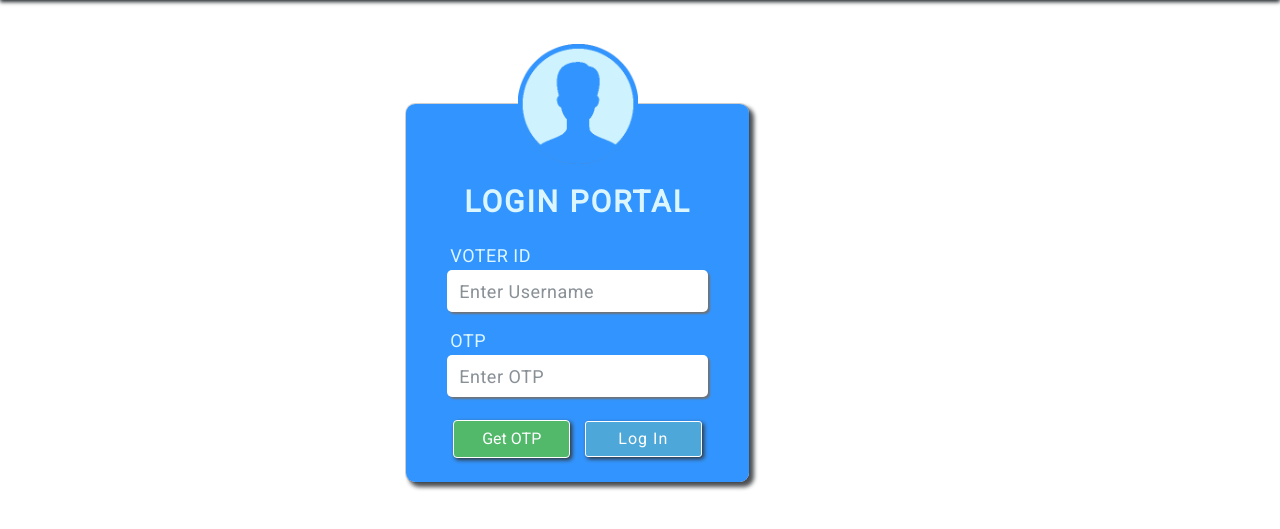
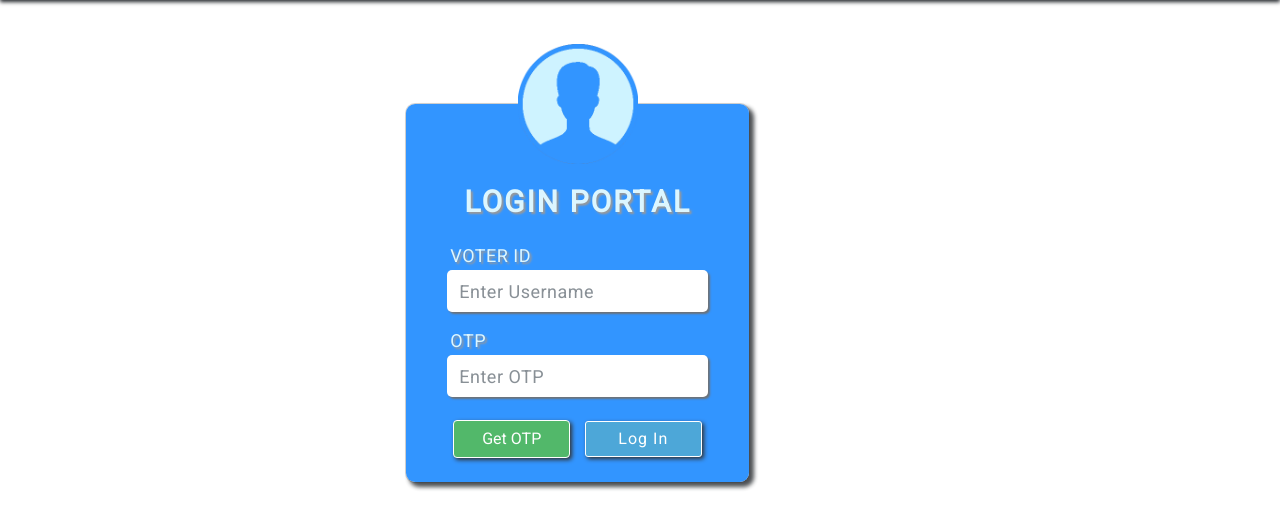
Before and after one commit to damletanmay/E_Voting_System, a Django app: page /voting/ in a window 1280 px wide. Shown: the part 82-611 px from the top of the page. Run offline with Django 3.2, Linux system fonts and the light colour scheme; some libraries are stand-ins or nearby versions; some web fonts are replaced.

Commit message:
minor fix in styling

```diff
--- a/users/static/css/style.css
+++ b/users/static/css/style.css
@@ -132,6 +132,7 @@ input[type=radio] {
 	width: 20%;
 	display: inline-block;
 	text-align: right;
+	box-shadow: 2px 2px 2px;
 }
 
 /*LOGIN Starts*/
@@ -158,6 +159,7 @@ input[type=radio] {
 	font-size: 30px;
 	font-weight: bold;
 	letter-spacing: 2px;
+	text-shadow: 2px 2px 2px gray;
 }
 
 .form-group input {
@@ -177,6 +179,7 @@ input[type=radio] {
 	margin-left: 3px;
 	color: #d4f5ff;
 	text-align: left;
+	text-shadow: 2px 2px 2px gray;
 }
 
 .form-group button {
```
